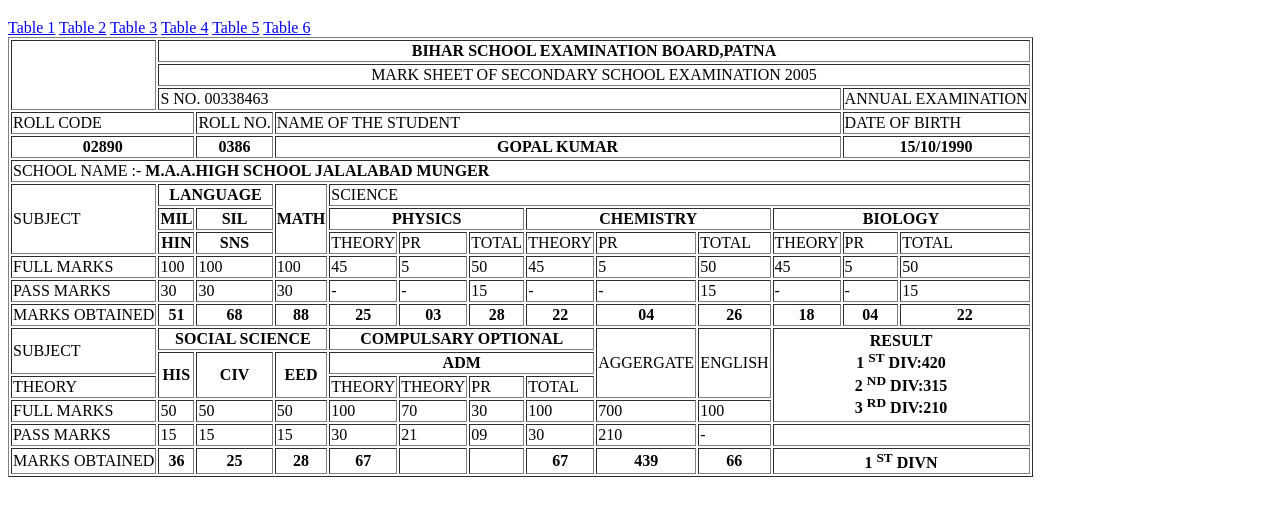
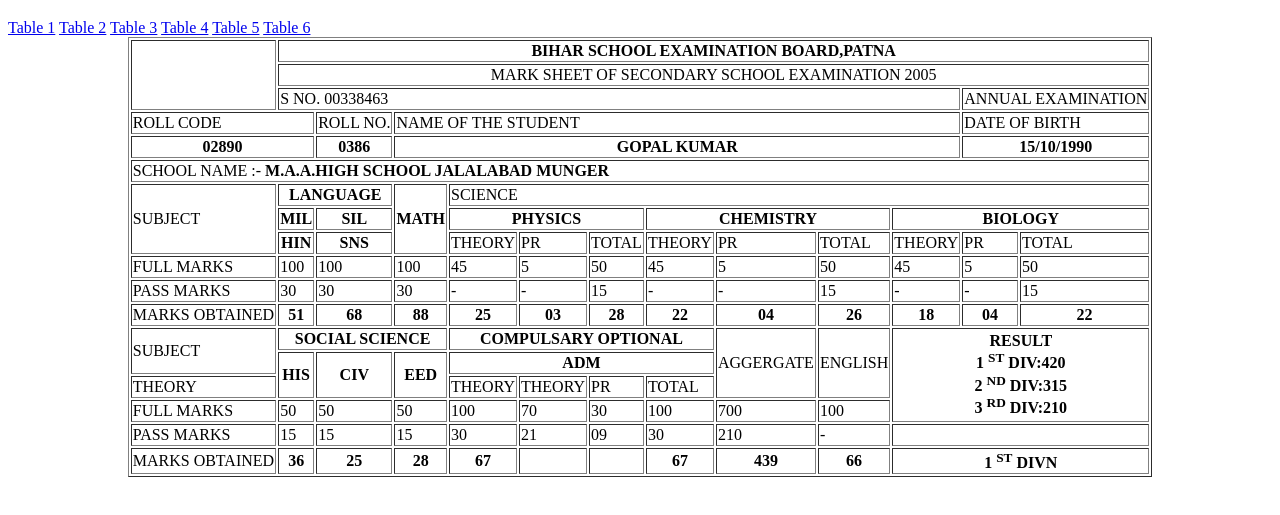
Before and after one commit to MuhammadHadi-developer/Assignment-7, a plain HTML site: page About/Table6.html in a window 1280 px wide. Shown: the part 61-576 px from the top of the page. Drawn offline with Linux system fonts and the light colour scheme.

Commit message:
Update Table6.html

```diff
--- a/About/Table6.html
+++ b/About/Table6.html
@@ -13,7 +13,7 @@
     <a href="Table3.html" target="_blank">Table 4</a>
     <a href="Table4.html" target="_blank">Table 5</a>
     <a href="Table5.html" target="_blank">Table 6</a>
-<centre><table border="1">
+<center><table border="1">
 <tr>
 <th rowspan="3"></th>
 <th colspan="12"> BIHAR SCHOOL EXAMINATION BOARD,PATNA</th>
@@ -175,6 +175,6 @@
 <th colspan="3"> 1 <sup>ST</sup> DIVN</th>
 </tr>
 </table>
-    </centre>
+    </center>
 </body>
 </html>
```
